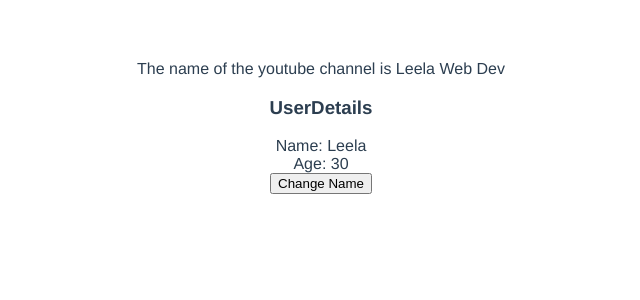
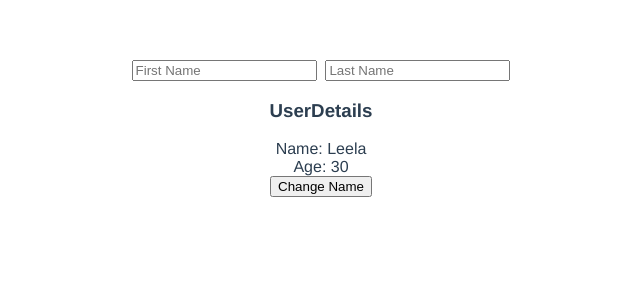
Before and after one commit to leelanarasimha/vue3-course, a Vue app in the folder vue-compositionapi/: page / in a window 1280 px wide. Shown: the top 300 px of the page, without its empty margins (319-959 px from the left). Built offline with nearby package versions, Linux system fonts and the light colour scheme.

Commit message:
Added the computed property

```diff
--- a/vue-compositionapi/src/App.vue
+++ b/vue-compositionapi/src/App.vue
@@ -1,6 +1,19 @@
 <template>
     <div>
-        <div>The name of the youtube channel is {{ userName }}</div>
+        <div>{{ fullName }}</div>
+
+        <div style="margin-top: 30px">
+            <input
+                type="text"
+                placeholder="First Name"
+                @input="changeFirstName"
+            />&nbsp;
+            <input
+                type="text"
+                placeholder="Last Name"
+                @input="changeLastName"
+            />
+        </div>
 
         <h3>UserDetails</h3>
         <div>Name: {{ userDetails.name }}</div>
@@ -10,15 +23,29 @@
 </template>
 
 <script>
-import { ref, reactive } from 'vue';
+import { ref, reactive, computed } from 'vue';
 export default {
     setup() {
         let name = ref('Leela Web Dev');
+        let firstName = ref('');
+        let lastName = ref('');
 
         let userDetails = reactive({
             name: 'Leela',
             age: 30,
         });
+
+        const fullName = computed(() => {
+            return firstName.value + ' ' + lastName.value;
+        });
+
+        function changeFirstName(event) {
+            firstName.value = event.target.value;
+        }
+
+        function changeLastName(event) {
+            lastName.value = event.target.value;
+        }
 
         function changeName() {
             userDetails.name = 'Modified Leela';
@@ -28,6 +55,9 @@ export default {
             userName: name,
             userDetails,
             changeName,
+            changeFirstName,
+            changeLastName,
+            fullName,
         };
     },
     // data() {
```
